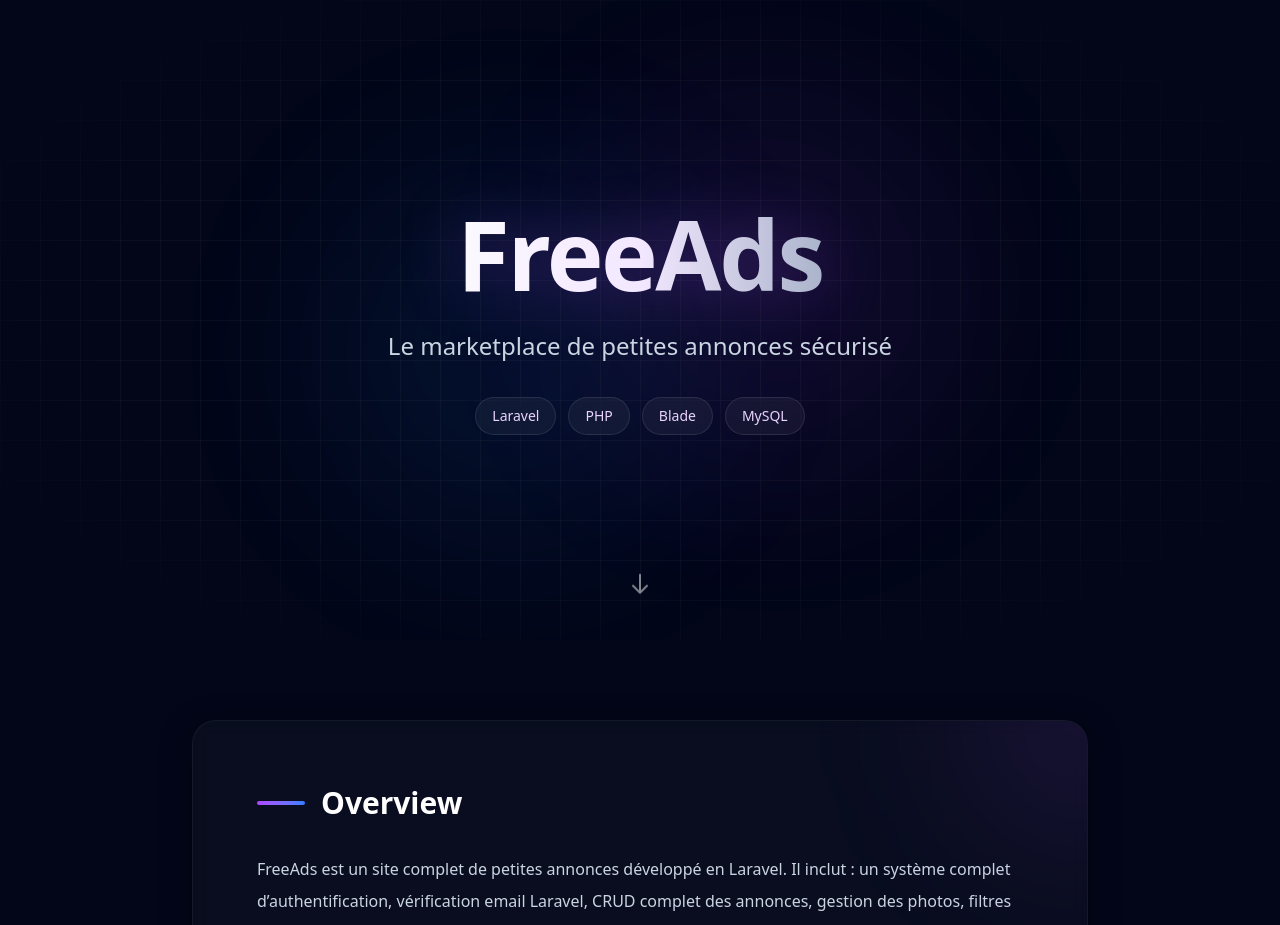
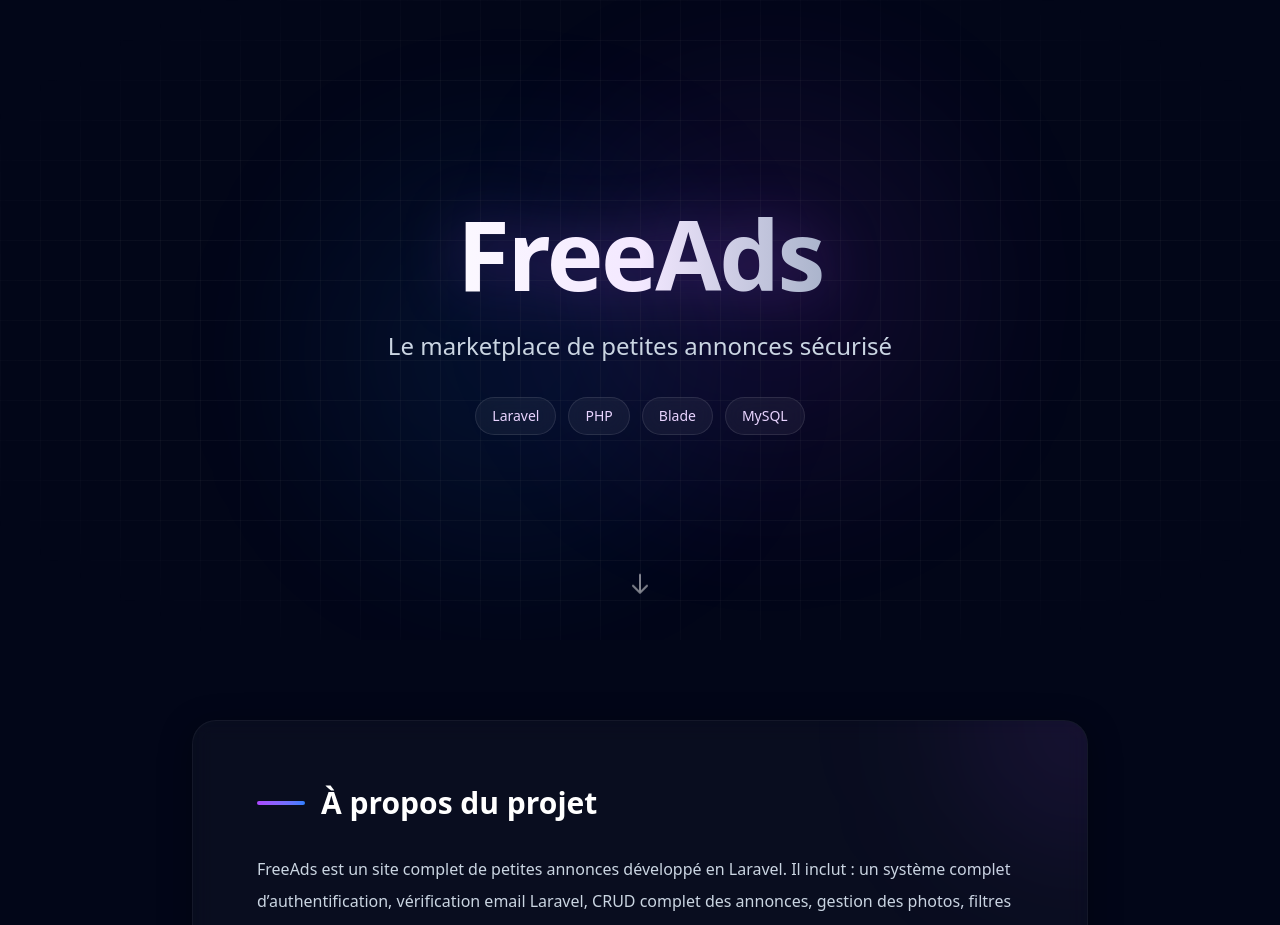
Before and after one commit to Lamakira/portfolio-said-v1, a Vue app: page /project/freeads in a window 1280 px wide. Shown: the top 925 px of the page. Built offline with nearby package versions, Linux system fonts and the light colour scheme.

Commit message:
fix: replace Overview by A propos du projet

```diff
--- a/src/views/ProjectDetail.vue
+++ b/src/views/ProjectDetail.vue
@@ -206,7 +206,7 @@ onUnmounted(() => {
 
           <h2 class="text-3xl font-bold mb-8 text-white flex items-center gap-4">
             <span class="w-12 h-1 bg-gradient-to-r from-purple-500 to-blue-500 rounded-full"></span>
-            Overview
+            À propos du projet
           </h2>
           <div class="prose prose-invert prose-lg max-w-none text-slate-300 leading-loose whitespace-pre-line">
             {{ project.description }}
```
